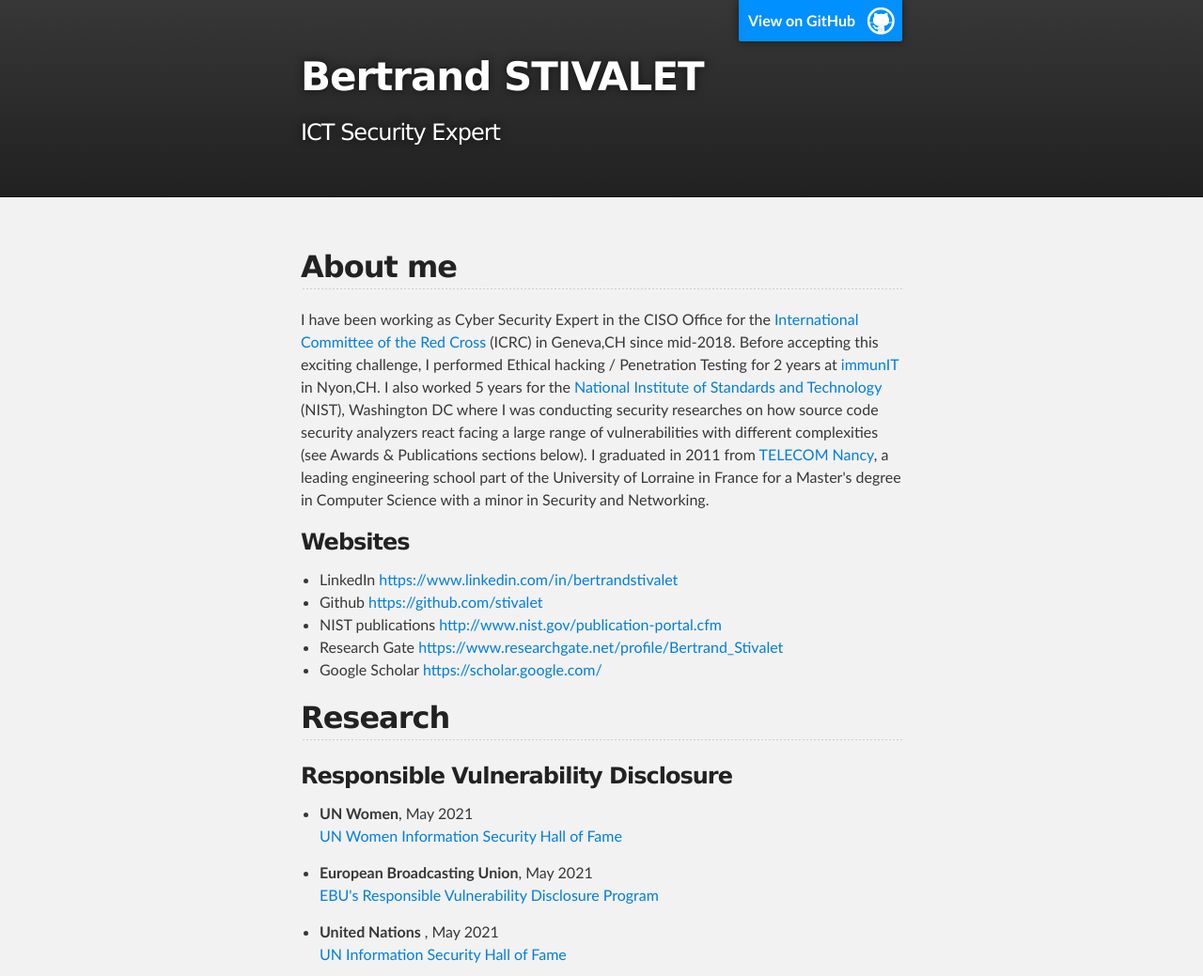
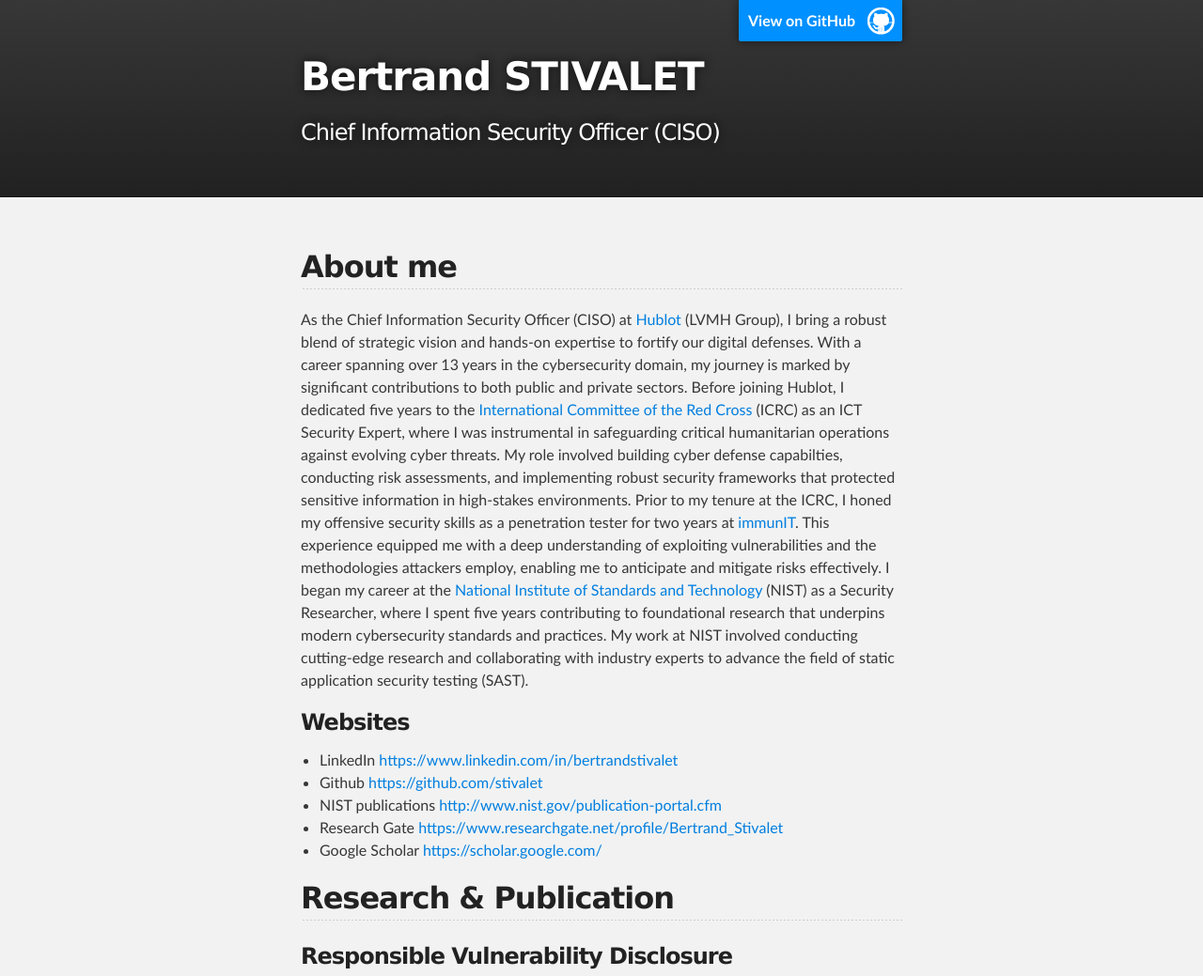
Before and after one commit to stivalet/stivalet.github.io, a plain HTML site: page index.html in a window 1280 px wide. Shown: the top 1039 px of the page at 94% size. Drawn offline with Linux system fonts and the light colour scheme.

Commit message:
Update index.html

```diff
--- a/index.html
+++ b/index.html
@@ -4,11 +4,11 @@
   <head>
     <meta charset='utf-8'>
     <meta http-equiv="X-UA-Compatible" content="chrome=1">
-    <meta name="description" content="Bertrand STIVALET : ">
+    <meta name="description" content="Bertrand STIVALET | CISO | CISSP">
 
     <link rel="stylesheet" type="text/css" media="screen" href="stylesheets/stylesheet.css">
 
-    <title>Bertrand STIVALET</title>
+    <title>Bertrand STIVALET | CISO | CISSP</title>
   </head>
 
   <body>
@@ -19,7 +19,7 @@
           <a id="forkme_banner" href="https://github.com/stivalet">View on GitHub</a>
 
           <h1 id="project_title">Bertrand STIVALET</h1>
-          <h2 id="project_tagline">ICT Security Expert</h2>
+          <h2 id="project_tagline">Chief Information Security Officer (CISO)</h2>
 
         </header>
     </div>
@@ -30,12 +30,20 @@
         <h2>
 <a id="about-me" class="anchor" href="#about-me" aria-hidden="true"><span class="octicon octicon-link"></span></a>About me</h2>
 
-<p>I have been working as Cyber Security Expert in the CISO Office for the <a href="https://www.icrc.org">International Committee of the Red Cross</a> (ICRC) in Geneva,CH since mid-2018.
- Before accepting this exciting challenge, I performed Ethical hacking / Penetration Testing for 2 years at <a href="https://www.immunit.ch">immunIT</a> in Nyon,CH.
-I also worked 5 years for the <a href="http://samate.nist.gov">National Institute of Standards and Technology</a> (NIST), Washington DC where I was conducting security researches
-  on how source code security analyzers react facing a large range of vulnerabilities with different complexities (see Awards & Publications sections below).
-I graduated in 2011 from <a href="http://telecomnancy.univ-lorraine.fr/en">TELECOM Nancy</a>, a leading engineering school part of the
-University of Lorraine in France for a Master's degree in Computer Science with a minor in Security and Networking.
+<p>
+As the Chief Information Security Officer (CISO) at <a href="https://www.hublot.com">Hublot</a> (LVMH Group), I bring a robust blend of strategic vision and hands-on expertise
+to fortify our digital defenses. With a career spanning over 13 years in the cybersecurity domain, my journey is marked by significant contributions to both public and private sectors.
+
+Before joining Hublot, I dedicated five years to the <a href="https://www.icrc.org">International Committee of the Red Cross</a> (ICRC) as an ICT Security Expert,
+where I was instrumental in safeguarding critical humanitarian operations against evolving cyber threats. My role involved building cyber defense capabilties,
+conducting risk assessments, and implementing robust security frameworks that protected sensitive information in high-stakes environments.
+
+Prior to my tenure at the ICRC, I honed my offensive security skills as a penetration tester for two years at <a href="https://www.immunit.ch">immunIT</a>.
+This experience equipped me with a deep understanding of exploiting vulnerabilities and the methodologies attackers employ, enabling me to anticipate and mitigate risks effectively.
+
+I began my career at the <a href="https://www.nist.gov">National Institute of Standards and Technology</a> (NIST) as a Security Researcher, where I spent five years contributing to foundational research that
+underpins modern cybersecurity standards and practices. My work at NIST involved conducting cutting-edge research and collaborating with industry experts to advance the field
+of static application security testing (SAST).
 </p>
 
 </p>
@@ -45,7 +53,7 @@ University of Lorraine in France for a Master's degree in Computer Science with
 <ul>
 <li>LinkedIn <a href="https://www.linkedin.com/in/bertrandstivalet">https://www.linkedin.com/in/bertrandstivalet</a></li>
 <li>Github <a href="https://github.com/stivalet">https://github.com/stivalet</a></li>
-<li>NIST publications <a href="https://www.nist.gov/publications/search?combine_1=stivalet">http://www.nist.gov/publication-portal.cfm</a></li>
+<li>NIST publications <a href="https://www.nist.gov/publications/search?k=stivalet">http://www.nist.gov/publication-portal.cfm</a></li>
 <li>Research Gate <a href="https://www.researchgate.net/profile/Bertrand_Stivalet">https://www.researchgate.net/profile/Bertrand_Stivalet</a></li>
 <li>Google Scholar <a href="https://scholar.google.com/citations?user=1B9si5MAAAAJ&hl=en">https://scholar.google.com/</a></li>
 </ul>
@@ -56,7 +64,7 @@ University of Lorraine in France for a Master's degree in Computer Science with
 -->
 
 <h2>
-<a id="research" class="anchor" href="#research" aria-hidden="true"><span class="octicon octicon-link"></span></a>Research</h2>
+<a id="research" class="anchor" href="#research" aria-hidden="true"><span class="octicon octicon-link"></span></a>Research & Publication</h2>
 
 <h3>
 <a id="awards" class="anchor" href="#awards" aria-hidden="true"><span class="octicon octicon-link"></span></a>Responsible Vulnerability Disclosure</h3>
@@ -84,6 +92,14 @@ Large Scale Generation of Complex and Faulty PHP Test Cases<br>
 <a id="papers" class="anchor" href="#papers" aria-hidden="true"><span class="octicon octicon-link"></span></a>Papers</h3>
 
 <ul>
+<li>
+<strong><a href="NIST.IR.8493.pdf">Vulnerability Test Suite Generator (VTSG) Version 3</a></strong>, October 2023<br>
+Paul E. Black, William Mentzer, Elizabeth Fong, Bertrand Stivalet<br>
+</li>
+<li>
+<strong><a href="icrc_digitalizing_the_rcrc_emblem.pdf">Digitalizing The Red Cross, Red Crescent And Red Crystal Emblems</a></strong>, November 2022<br>
+Tilman Rodenhäuser, Mauro Vignati, Larry Maybee, Hollie Johnston<br>
+</li>
 <li>
 <strong><a href="NIST.SP.500-326.pdf">SATE V Report: Ten Years of Static Analysis Tool Expositions</a></strong>, October 2018<br>
 Aurelien M. Delaitre, Bertrand C. Stivalet, Paul E. Black, Vadim Okun, Terry S. Cohen, Athos Ribeiro <br>
```
